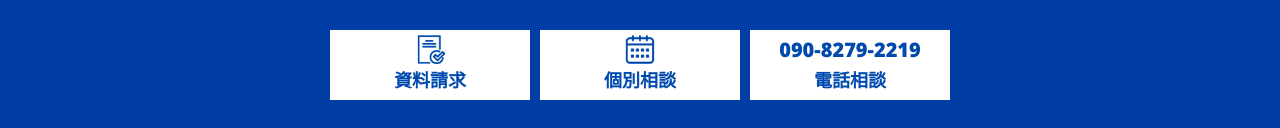
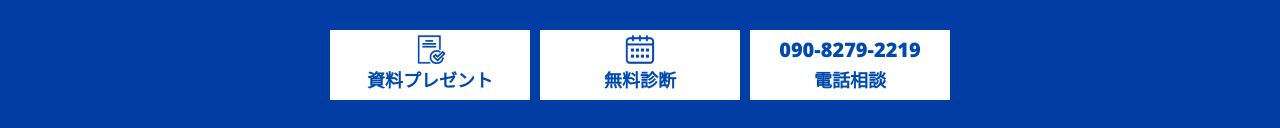
Before and after one commit to everywill-design/toriiku-m-owner, a plain HTML site: page index.html in a window 1280 px wide. Shown: the part 670-798 px from the top of the page. Drawn offline with Linux system fonts and the light colour scheme.

Commit message:
Update index.html

```diff
--- a/index.html
+++ b/index.html
@@ -535,7 +535,7 @@ height="0" width="0" style="display:none;visibility:hidden"></iframe></noscript>
          href="https://docs.google.com/forms/d/e/1FAIpQLScYgTKGPaoVYAS6N2Qtw3VmuFlZ3hOBIRh-YN1naqV8LT-kjg/viewform?usp=header"
          target="_blank" rel="noopener">
         <img src="./img/icon_document.png" alt="資料アイコン">
-        資料請求
+        資料プレゼント
       </a>
 
       <!-- 個別相談 -->
@@ -543,7 +543,7 @@ height="0" width="0" style="display:none;visibility:hidden"></iframe></noscript>
          href="https://timerex.net/s/tomomi.ishido.926_8c3c/4afb3883"
          target="_blank" rel="noopener">
         <img src="./img/icon_calender.png" alt="カレンダーアイコン">
-        個別相談
+        無料診断
       </a>
 
       <!-- 電話相談（ここはそのままでOKですが整形例） -->
```
